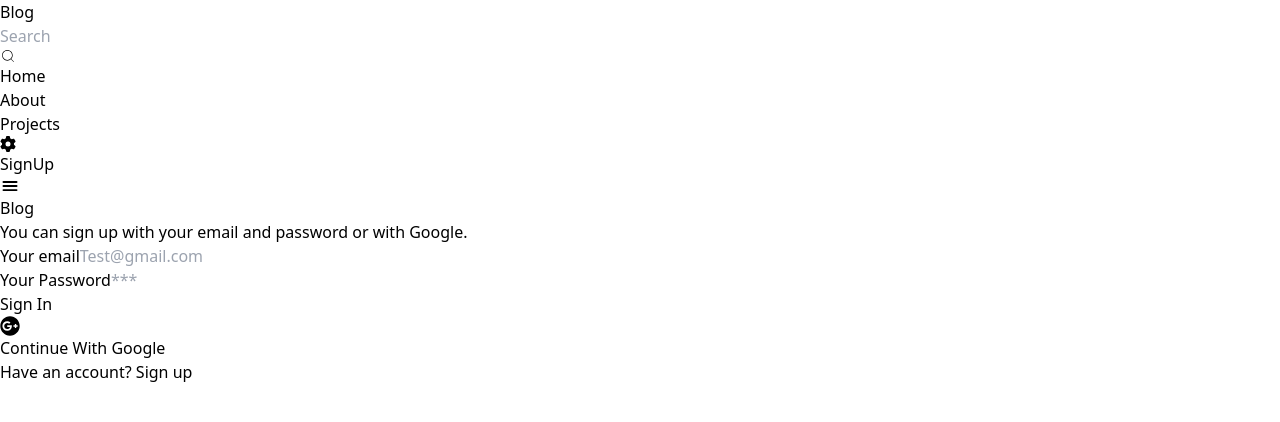
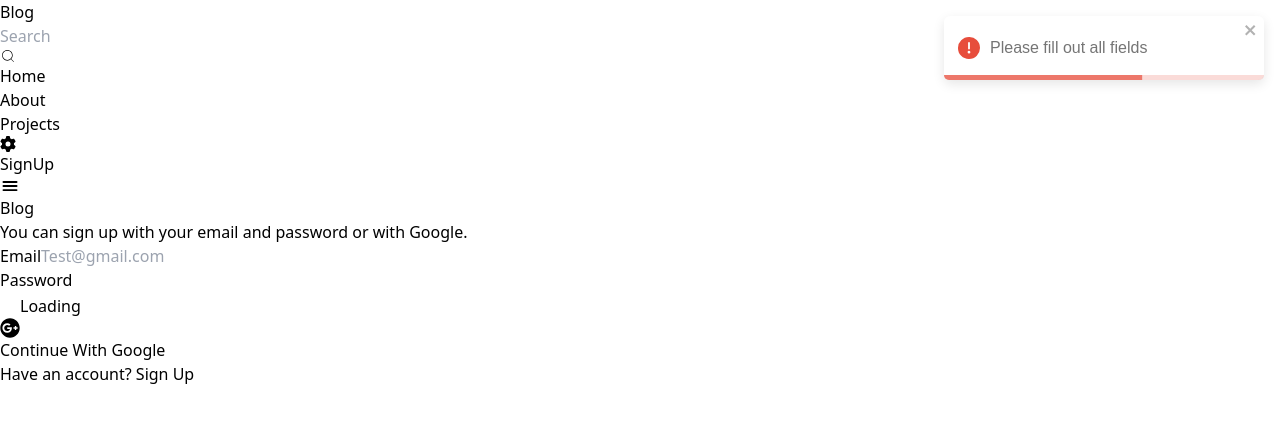
Before and after one commit to Battarasetty/Blog, a React (Vite) app in the folder client/: page /sign-in in a window 1280 px wide. Both pictures are taken after a click on the button "Sign In". Shown: the top 422 px of the page. Built offline with nearby package versions, Linux system fonts and the light colour scheme.

Commit message:
Signin functionality with api call add

```diff
--- a/client/src/pages/Home.jsx
+++ b/client/src/pages/Home.jsx
@@ -1,8 +1,13 @@
-import React from 'react'
+import React, { useContext } from 'react'
+import { ThemeContext } from '../Context/ThemeContext';
 
 const Home = () => {
+  const { isDarkTheme } = useContext(ThemeContext);
+
   return (
-    <div>Home</div>
+    <div className={`h-screen overflow-auto flex items-center justify-center ${isDarkTheme ? "bg-[#10172A]" : 'bg-[#fff]'} `}>
+      Home
+    </div>
   )
 }
 
--- a/client/src/pages/Signin.jsx
+++ b/client/src/pages/Signin.jsx
@@ -1,12 +1,55 @@
-import React, { useContext } from 'react'
+import React, { useContext, useState } from 'react'
 import { FaGooglePlus } from "react-icons/fa";
 import { ThemeContext } from '../Context/ThemeContext';
 import { useNavigate } from 'react-router-dom';
+import { toast } from 'react-toastify';
+import { ClipLoader } from 'react-spinners'
 
+const initialData = {
+  email: '',
+  password: '',
+}
 const Signin = () => {
   const navigate = useNavigate();
   const { isDarkTheme } = useContext(ThemeContext);
 
+
+  //States :-
+  const [formData, setFormData] = useState(initialData);
+  const [loading, setLoading] = useState(false);
+
+  //Functions :-
+  const handleChange = (name, e) => {
+    const value = e.target.value
+    setFormData((prevData) => (
+      { ...prevData, [name]: value.trim() }
+    ))
+  }
+
+  const handleSubmit = async () => {
+    setLoading(true);
+    if (!formData.email || !formData.password) {
+      // setLoading(false);
+      return toast.error('Please fill out all fields')
+    }
+    try {
+      const response = await fetch('/api/auth/signin', {
+        method: 'POST',
+        headers: { 'Content-Type': 'application/json' },
+        body: JSON.stringify(formData)
+      });
+      const output = await response.json();
+      if (output.success === false) {
+        toast.error(output.message)
+      } else if (output.status === 200) {
+        navigate('/');
+      }
+      setLoading(false)
+    } catch (error) {
+      toast.error(error.message)
+      setLoading(false);
+    }
+  }
   return (
     <div className={`h-screen overflow-auto flex items-center justify-center ${isDarkTheme ? "bg-[#10172A]" : 'bg-[#fff]'} `}>
       {/* Left */}
@@ -17,19 +60,27 @@ const Signin = () => {
       {/* Right  */}
       <div className='flex flex-col gap-3 w-[500px] p-10 mt-20'>
         <div className='flex flex-col gap-2'>
-          <label className={`${isDarkTheme ? 'text-[#fff]' : 'text-[black]'} ${isDarkTheme ? '' : 'font-semibold'}`}>Your email</label>
-          <input type="text" className={`${isDarkTheme ? 'bg-[#374151]' : 'bg-[#F9FAFB]'} p-2 border-[1px] ${isDarkTheme ? 'border-gray-200' : 'border-red-300'} rounded-lg ${isDarkTheme ? 'text-[#fff]' : 'text-[black]'}`} placeholder='Test@gmail.com' />
+          <label className={`${isDarkTheme ? 'text-[#fff]' : 'text-[black]'} ${isDarkTheme ? '' : 'font-semibold'}`}>Email</label>
+          <input value={formData.email} name="email" onChange={(e) => handleChange('email', e)} type="email" className={`${isDarkTheme ? 'bg-[#374151]' : 'bg-[#F9FAFB]'} p-2 border-[1px] ${isDarkTheme ? 'border-gray-200' : 'border-red-300'} rounded-lg ${isDarkTheme ? 'text-[#fff]' : 'text-[black]'}`} placeholder='Test@gmail.com' />
         </div>
         <div className='flex flex-col gap-2'>
-          <label className={`${isDarkTheme ? 'text-[#fff]' : 'text-[black]'} ${isDarkTheme ? '' : 'font-semibold'}`}>Your Password</label>
-          <input type="text" className={`${isDarkTheme ? 'bg-[#374151]' : 'bg-[#F9FAFB]'} p-2 border-[1px] ${isDarkTheme ? 'border-gray-200' : 'border-red-300'} rounded-lg ${isDarkTheme ? 'text-[#fff]' : 'text-[black]'}`} placeholder='***' />
+          <label className={`${isDarkTheme ? 'text-[#fff]' : 'text-[black]'} ${isDarkTheme ? '' : 'font-semibold'}`}>Password</label>
+          <input value={formData.password} name="password" onChange={(e) => handleChange('password', e)} type="password" className={`${isDarkTheme ? 'bg-[#374151]' : 'bg-[#F9FAFB]'} p-2 border-[1px] ${isDarkTheme ? 'border-gray-200' : 'border-red-300'} rounded-lg ${isDarkTheme ? 'text-[#fff]' : 'text-[black]'}`} />
         </div>
-        <button className='p-2 border-2 border-[#ED5783] rounded-lg bg-[#AE58D7] mt-4 text-[#fff]'>Sign In</button>
+        <button onClick={handleSubmit} className='p-2 border-2 border-[#ED5783] rounded-lg bg-[#AE58D7] mt-4 text-[#fff]'>
+          {loading ? (
+            <div className='flex items-center justify-center gap-2'>
+              <ClipLoader size={20} color='white' />
+              <span>Loading</span>
+            </div>
+          ) : 'Sign In'
+          }
+        </button>
         <div className='p-2 border-2 border-[#ED5783] rounded-lg  mt-4 text-[#fff] flex items-center justify-center gap-10'>
           <FaGooglePlus size={20} className={`${isDarkTheme ? 'text-[#fff]' : 'text-[black]'} ${isDarkTheme ? '' : 'font-semibold'}`} />
           <button className={`${isDarkTheme ? 'text-[#fff]' : 'text-[black]'} ${isDarkTheme ? '' : 'font-semibold'}`}>Continue With Google</button>
         </div>
-        <p className={`${isDarkTheme ? 'text-[#fff]' : 'text-[black]'} ${isDarkTheme ? '' : 'font-semibold'}`}>Have an account? <span onClick={() => navigate('/sign-up')} className='text-[#59A9FA] text-sm ml-1.5 cursor-pointer'>Sign up</span></p>
+        <p className={`${isDarkTheme ? 'text-[#fff]' : 'text-[black]'} ${isDarkTheme ? '' : 'font-semibold'}`}>Have an account? <span onClick={() => navigate('/sign-up')} className='text-[#59A9FA] text-sm ml-1.5 cursor-pointer'>Sign Up</span></p>
       </div>
     </div>
   )
```
